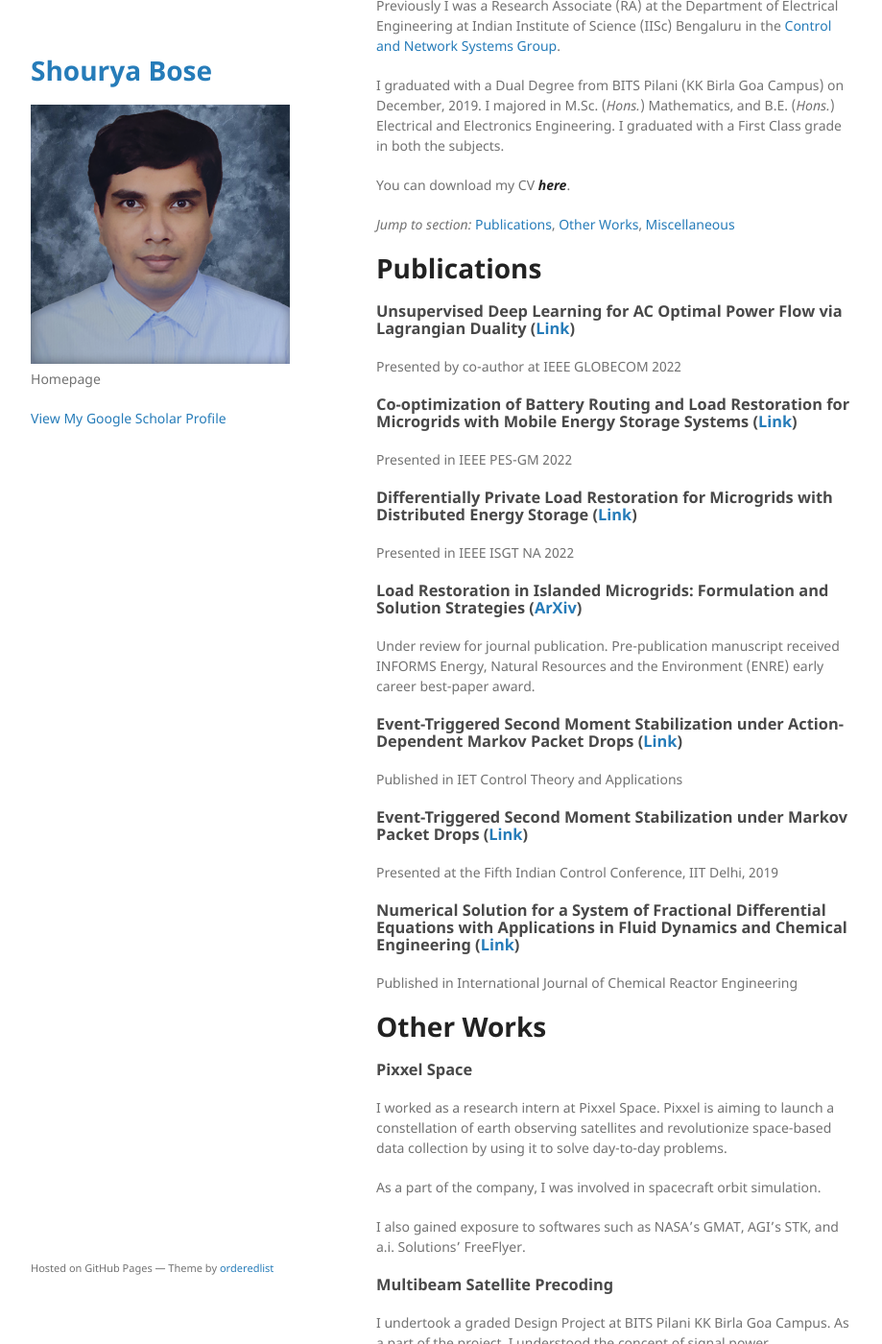
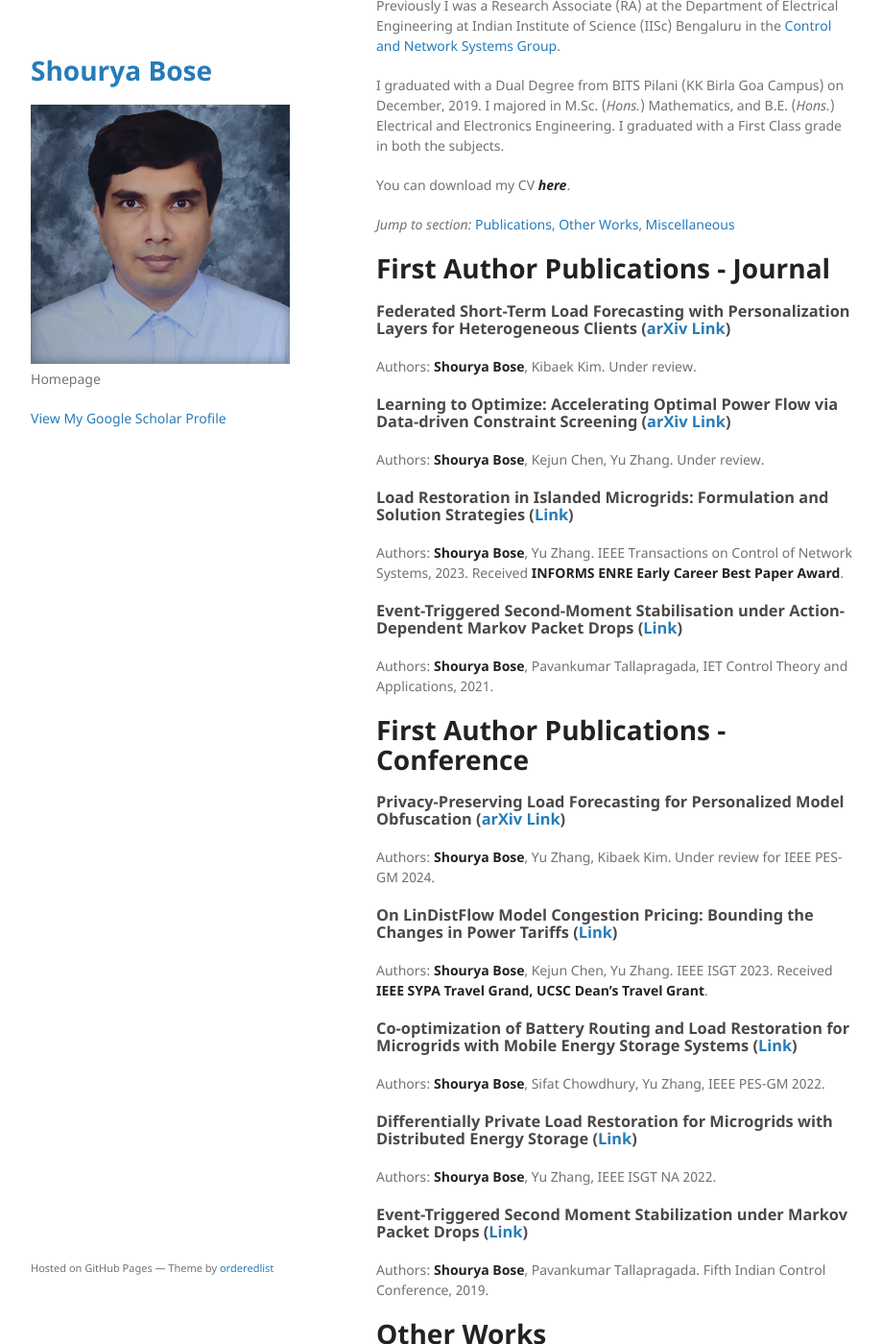
Before and after one commit to shourya01/shourya01.github.io, a Jekyll site: the page built from index.md, in a window 1280 px wide and 1400 px high, scrolled down 208 px. Shown: the whole window at 96% size, without its empty margins (178-1097 px from the left). Built offline with Jekyll 4.4.1, drawn with Linux system fonts in a browser that asks for light colours.

Commit message:
change layour of pubs

```diff
--- a/index.md
+++ b/index.md
@@ -16,35 +16,50 @@ You can download my CV [_**here**_](./shourya_bose_curr_vitae.pdf).
 
 _Jump to section:_ [Publications](#publications), [Other Works](#other-works), [Miscellaneous](#miscellaneous)
 
-# Publications
+# First Author Publications - Journal
 
-### Unsupervised Deep Learning for AC Optimal Power Flow via Lagrangian Duality ([Link](https://ieeexplore.ieee.org/abstract/document/10000707))
 
-Presented by co-author at IEEE GLOBECOM 2022
+
+### Federated Short-Term Load Forecasting with Personalization Layers for Heterogeneous Clients ([arXiv Link](https://arxiv.org/abs/2309.13194))
+
+Authors: **Shourya Bose**, Kibaek Kim. Under review.
+
+### Learning to Optimize: Accelerating Optimal Power Flow via Data-driven Constraint Screening ([arXiv Link](https://arxiv.org/abs/2312.0727))
+
+Authors: **Shourya Bose**, Kejun Chen, Yu Zhang. Under review.
+
+### Load Restoration in Islanded Microgrids: Formulation and Solution Strategies ([Link](https://ieeexplore.ieee.org/document/10334063))
+
+Authors: **Shourya Bose**, Yu Zhang. IEEE Transactions on Control of Network Systems, 2023. Received **INFORMS ENRE Early Career Best Paper Award**.
+
+### Event-Triggered Second-Moment Stabilisation under Action-Dependent Markov Packet Drops ([Link](https://ietresearch.onlinelibrary.wiley.com/doi/full/10.1049/cth2.12094))
+
+Authors: **Shourya Bose**, Pavankumar Tallapragada, IET Control Theory and Applications, 2021.
+
+
+# First Author Publications - Conference
+
+
+
+### Privacy-Preserving Load Forecasting for Personalized Model Obfuscation ([arXiv Link](https://arxiv.org/abs/2312.0727))
+
+Authors: **Shourya Bose**, Yu Zhang, Kibaek Kim. Under review for IEEE PES-GM 2024.
+
+### On LinDistFlow Model Congestion Pricing: Bounding the Changes in Power Tariffs ([Link](https://ieeexplore.ieee.org/document/10228016))
+
+Authors: **Shourya Bose**, Kejun Chen, Yu Zhang. IEEE ISGT 2023. Received **IEEE SYPA Travel Grand, UCSC Dean's Travel Grant**.
 
 ### Co-optimization of Battery Routing and Load Restoration for Microgrids with Mobile Energy Storage Systems ([Link](https://ieeexplore.ieee.org/document/9916865))
 
-Presented in IEEE PES-GM 2022
+Authors: **Shourya Bose**, Sifat Chowdhury, Yu Zhang, IEEE PES-GM 2022.
 
 ### Differentially Private Load Restoration for Microgrids with Distributed Energy Storage ([Link](https://ieeexplore.ieee.org/document/9817475))
 
-Presented in IEEE ISGT NA 2022
-
-### Load Restoration in Islanded Microgrids: Formulation and Solution Strategies ([ArXiv](https://arxiv.org/abs/2111.02054))
-
-Under review for journal publication. Pre-publication manuscript received INFORMS Energy, Natural Resources and the Environment (ENRE) early career best-paper award.
-
-### Event-Triggered Second Moment Stabilization under Action-Dependent Markov Packet Drops ([Link](https://ietresearch.onlinelibrary.wiley.com/doi/full/10.1049/cth2.12094))
-
-Published in IET Control Theory and Applications
+Authors: **Shourya Bose**, Yu Zhang, IEEE ISGT NA 2022.
 
 ### Event-Triggered Second Moment Stabilization under Markov Packet Drops ([Link](https://ieeexplore.ieee.org/document/8715576))
 
-Presented at the Fifth Indian Control Conference, IIT Delhi, 2019
-
-### Numerical Solution for a System of Fractional Differential Equations with Applications in Fluid Dynamics and Chemical Engineering ([Link](https://www.degruyter.com/view/j/ijcre.2017.15.issue-5/ijcre-2017-0093/ijcre-2017-0093.xml))
-
-Published in International Journal of Chemical Reactor Engineering
+Authors: **Shourya Bose**, Pavankumar Tallapragada. Fifth Indian Control Conference, 2019.
 
 # Other Works
 
```
Also changed, not shown: 1 other file.
